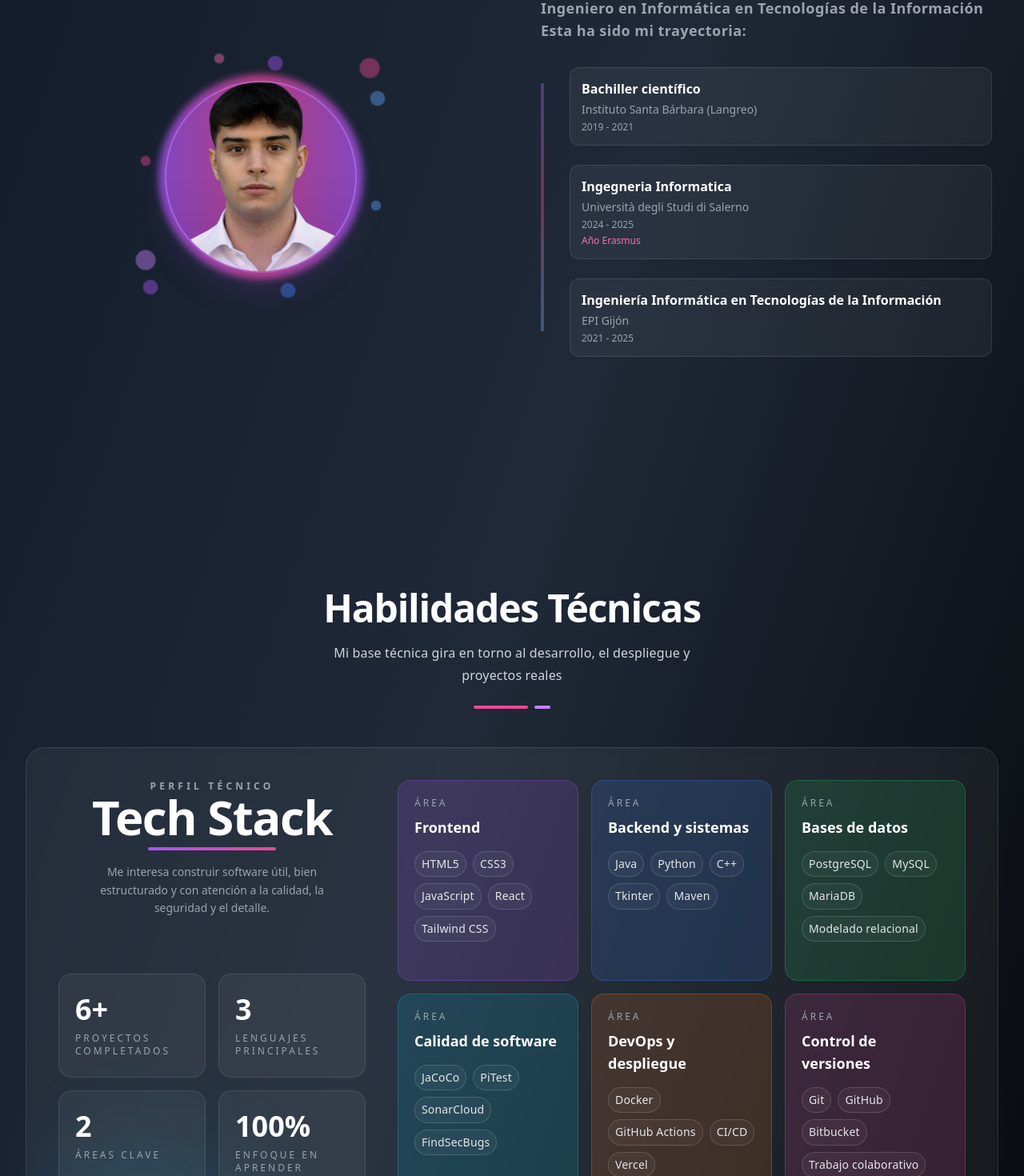
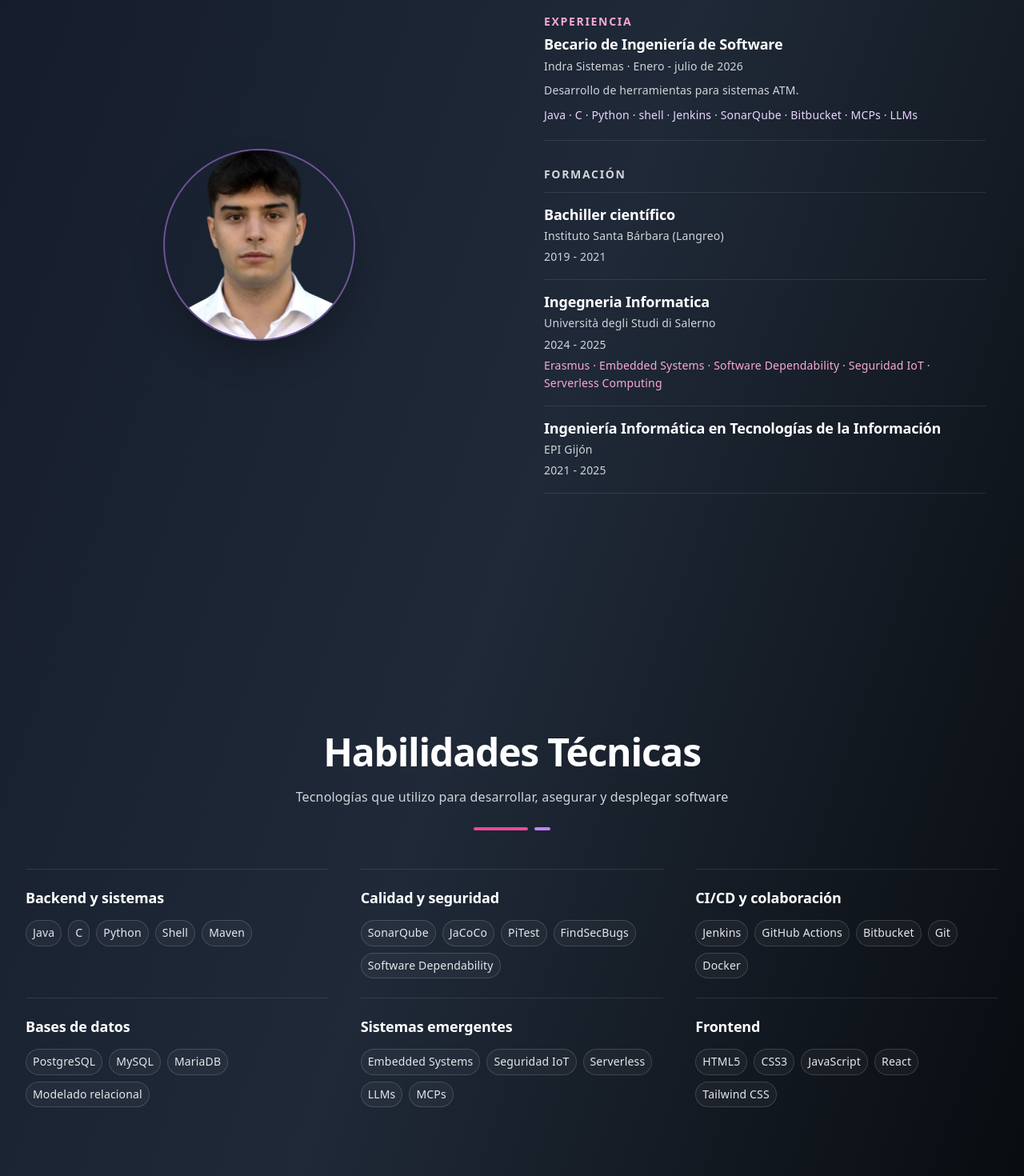
Before and after one commit to medinafdzz/Portfolio, a React (Vite) app: page / in a window 1280 px wide. Shown: the part 1160-2630 px from the top of the page at 80% size. Built offline with nearby package versions, Linux system fonts and the light colour scheme.

Commit message:
feat: update experience and technical skills

```diff
--- a/src/components/About.jsx
+++ b/src/components/About.jsx
@@ -1,10 +1,24 @@
 import SectionTitle from './SectionTitle';
-import perfilImg from '../assets/perfil.png';
+import perfilSmall from '../assets/perfil-256.webp';
+import perfilLarge from '../assets/perfil-480.webp';
 
 function About() {
+  const experience = {
+    title: 'Becario de Ingeniería de Software',
+    center: 'Indra Sistemas',
+    years: 'Enero - julio de 2026',
+    description: 'Desarrollo de herramientas para sistemas ATM.',
+    tools: 'Java · C · Python · shell · Jenkins · SonarQube · Bitbucket · MCPs · LLMs',
+  };
+
   const education = [
     { title: 'Bachiller científico', center: 'Instituto Santa Bárbara (Langreo)', years: '2019 - 2021' },
-    { title: 'Ingegneria Informatica ', center: 'Università degli Studi di Salerno', years: '2024 - 2025', note: 'Año Erasmus' },
+    {
+      title: 'Ingegneria Informatica',
+      center: 'Università degli Studi di Salerno',
+      years: '2024 - 2025',
+      note: 'Erasmus · Embedded Systems · Software Dependability · Seguridad IoT · Serverless Computing',
+    },
     { title: 'Ingeniería Informática en Tecnologías de la Información', center: 'EPI Gijón', years: '2021 - 2025' },
   ];
 
@@ -14,66 +28,51 @@ function About() {
         Sobre mí
       </SectionTitle>
 
-      <div className="grid grid-cols-1 md:grid-cols-2 gap-8 md:gap-10 items-center">
-        {/* Contenedor de imagen (responsive) */}
-        <div className="relative group flex justify-center mb-6 md:mb-0 px-6 sm:px-10">
-          {/* Brillo de fondo */}
-          <div className="absolute inset-6 sm:inset-8 bg-gradient-to-r from-purple-600/30 to-pink-600/30 rounded-full blur-2xl opacity-0 group-hover:opacity-100 transition-opacity duration-500"></div>
-
-          {/* Contenedor de la imagen */}
-          <div className="relative">
-            {/* Anillo animado exterior */}
-            <div className="absolute -inset-1 sm:-inset-2 bg-gradient-to-r from-purple-500 via-pink-500 to-purple-500 rounded-full opacity-60 sm:opacity-75 blur-sm transform transition-transform duration-500 group-hover:opacity-100 group-hover:scale-105 animate-pulse"></div>
-
-            {/* Círculo con imagen */}
-            <div className="relative w-32 h-32 xs:w-40 xs:h-40 sm:w-52 sm:h-52 md:w-60 md:h-60 rounded-full overflow-hidden border-2 border-purple-400/50 shadow-2xl shadow-purple-500/20 group-hover:scale-105 transition-all duration-500">
+      <div className="grid grid-cols-1 items-center gap-10 md:grid-cols-2 md:gap-12">
+        <div className="group flex justify-center px-6 sm:px-10">
+          <div>
+            <div className="relative h-32 w-32 overflow-hidden rounded-full border-2 border-purple-400/50 shadow-2xl shadow-black/30 transition-transform duration-500 group-hover:scale-105 xs:h-40 xs:w-40 sm:h-52 sm:w-52 md:h-60 md:w-60">
               <img
-                src={perfilImg}
-                alt="Alejandro Medina - Foto de perfil"
+                src={perfilLarge}
+                srcSet={`${perfilSmall} 256w, ${perfilLarge} 480w`}
+                sizes="(min-width: 768px) 240px, (min-width: 640px) 208px, (min-width: 475px) 160px, 128px"
+                alt="Retrato de Alejandro Medina"
+                width="480"
+                height="480"
                 className="w-full h-full object-cover object-center scale-110"
+                loading="lazy"
+                decoding="async"
+                fetchPriority="low"
               />
-              {/* Overlay sutil para mejorar contraste */}
-              <div className="absolute inset-0 bg-gradient-to-b from-transparent via-transparent to-purple-900/20"></div>
             </div>
-
-            {/* Decoración: puntos alrededor*/}
-            <div className="absolute -top-6 -right-6 w-4 h-4 bg-pink-500 rounded-full animate-ping"></div>
-            <div className="absolute -bottom-6 -left-6 w-3 h-3 bg-purple-500 rounded-full animate-ping"></div>
-            <div className="absolute top-4 -right-8 w-3 h-3 bg-blue-400 rounded-full animate-ping"></div>
-            <div className="absolute -top-8 left-16 w-2 h-2 bg-pink-400 rounded-full animate-ping"></div>
-            <div className="absolute bottom-2 -left-8 w-4 h-4 bg-purple-400 rounded-full animate-ping"></div>
-            <div className="absolute -bottom-7 right-20 w-3 h-3 bg-blue-500 rounded-full animate-ping"></div>
-            <div className="absolute top-24 -left-7 w-2 h-2 bg-pink-500 rounded-full animate-ping"></div>
-            <div className="absolute -top-7 right-24 w-3 h-3 bg-purple-500 rounded-full animate-ping"></div>
-            <div className="absolute bottom-20 -right-7 w-2 h-2 bg-blue-400 rounded-full animate-ping"></div>
           </div>
         </div>
 
-          {/* Texto y línea temporal */}
-        <div className="space-y-3 md:space-y-5 px-1 xs:px-4">
-          <div className="space-y-3">
-            <p className="text-center md:text-left text-gray-400 text-sm xs:text-base md:text-lg leading-relaxed xs:leading-6 md:leading-7 tracking-wide">
-              <span className="font-bold block">
-                Ingeniero en Informática en Tecnologías de la Información <br />
-                Esta ha sido mi trayectoria:
-              </span>
+        <div className="min-w-0 space-y-8 px-1 break-words xs:px-4">
+          <article className="border-y border-white/10 py-5">
+            <p className="type-label text-pink-300">
+              Experiencia
             </p>
-          </div>
+            <h3 className="type-title mt-2 text-white">{experience.title}</h3>
+            <p className="type-compact type-numeric mt-1 text-gray-300">
+              {experience.center} · {experience.years}
+            </p>
+            <p className="type-compact mt-2 text-gray-300">{experience.description}</p>
+            <p className="type-compact mt-2 text-purple-200">{experience.tools}</p>
+          </article>
 
-          {/* Línea temporal de estudios */}
-          <div className="relative flex flex-col items-start pt-3 pl-7">
-            {/* Línea vertical a la izquierda */}
-            <div className="absolute left-0 top-8 bottom-8 w-1 bg-gradient-to-b from-purple-500 via-pink-500 to-blue-400 opacity-40 z-0"></div>
-            {education.map((edu) => (
-              <div key={edu.title} className="relative z-10 w-full mb-6 last:mb-0 ml-2">
-                <div className="bg-white/5 border border-white/10 rounded-xl p-3.5 flex-1 hover:bg-purple-500/10 hover:border-purple-500/30 transition-all duration-300">
-                  <h3 className="font-semibold text-white mb-1 text-base">{edu.title}</h3>
-                  <p className="text-sm text-gray-400 mb-1">{edu.center}</p>
-                  <p className="text-xs text-gray-400">{edu.years}</p>
-                  {edu.note && <p className="text-xs text-pink-400 mt-1">{edu.note}</p>}
-                </div>
-              </div>
-            ))}
+          <div>
+            <p className="type-label mb-3 text-gray-300">Formación</p>
+            <div className="divide-y divide-white/10 border-y border-white/10">
+              {education.map((edu) => (
+                <article key={edu.title} className="py-4">
+                  <h3 className="type-title mb-1 text-white">{edu.title}</h3>
+                  <p className="type-compact mb-1 text-gray-300">{edu.center}</p>
+                  <p className="type-compact type-numeric text-gray-300">{edu.years}</p>
+                  {edu.note && <p className="type-compact mt-1 text-pink-300">{edu.note}</p>}
+                </article>
+              ))}
+            </div>
           </div>
         </div>
       </div>
--- a/src/components/Skills.jsx
+++ b/src/components/Skills.jsx
@@ -1,117 +1,51 @@
+import Badge from './Badge';
 import SectionTitle from './SectionTitle';
-import Badge from './Badge';
 
 function Skills() {
   const skillCategories = [
     {
-      title: "Frontend",
-      color: "purple",
-      skills: ["HTML5", "CSS3", "JavaScript", "React", "Tailwind CSS"]
+      title: 'Backend y sistemas',
+      skills: ['Java', 'C', 'Python', 'Shell', 'Maven'],
     },
     {
-      title: "Backend y sistemas",
-      color: "blue",
-      skills: ["Java", "Python", "C++", "Tkinter", "Maven"]
+      title: 'Calidad y seguridad',
+      skills: ['SonarQube', 'JaCoCo', 'PiTest', 'FindSecBugs', 'Software Dependability'],
     },
     {
-      title: "Bases de datos",
-      color: "green",
-      skills: ["PostgreSQL", "MySQL", "MariaDB", "Modelado relacional"]
+      title: 'CI/CD y colaboración',
+      skills: ['Jenkins', 'GitHub Actions', 'Bitbucket', 'Git', 'Docker'],
     },
     {
-      title: "Calidad de software",
-      color: "cyan",
-      skills: ["JaCoCo", "PiTest", "SonarCloud", "FindSecBugs"]
+      title: 'Bases de datos',
+      skills: ['PostgreSQL', 'MySQL', 'MariaDB', 'Modelado relacional'],
     },
     {
-      title: "DevOps y despliegue",
-      color: "orange",
-      skills: ["Docker", "GitHub Actions", "CI/CD", "Vercel"]
+      title: 'Sistemas emergentes',
+      skills: ['Embedded Systems', 'Seguridad IoT', 'Serverless', 'LLMs', 'MCPs'],
     },
     {
-      title: "Control de versiones",
-      color: "pink",
-      skills: ["Git", "GitHub", "Bitbucket", "Trabajo colaborativo"]
-    }
+      title: 'Frontend',
+      skills: ['HTML5', 'CSS3', 'JavaScript', 'React', 'Tailwind CSS'],
+    },
   ];
-
-  const stats = [
-    { number: "6+", label: "Proyectos completados" },
-    { number: "3", label: "Lenguajes principales" },
-    { number: "2", label: "Áreas clave" },
-    { number: "100%", label: "Enfoque en aprender" }
-  ];
-
-  const bgColors = {
-    purple: "bg-purple-500/15 border-purple-500/30",
-    blue: "bg-blue-500/15 border-blue-500/30",
-    green: "bg-green-500/15 border-green-500/30",
-    cyan: "bg-cyan-500/15 border-cyan-500/30",
-    orange: "bg-orange-500/15 border-orange-500/30",
-    pink: "bg-pink-500/15 border-pink-500/30"
-  };
 
   return (
     <div>
-      <SectionTitle subtitle="Mi base técnica gira en torno al desarrollo, el despliegue y proyectos reales">
+      <SectionTitle subtitle="Tecnologías que utilizo para desarrollar, asegurar y desplegar software">
         Habilidades Técnicas
       </SectionTitle>
 
-      <div className="relative overflow-hidden rounded-3xl border border-white/10 bg-white/5 backdrop-blur-sm px-5 xs:px-6 md:px-8 lg:px-10 py-6 md:py-10">
-        <div className="pointer-events-none absolute -bottom-36 left-10 h-64 w-64 rounded-full bg-gradient-to-tr from-blue-500/40 via-cyan-500/30 to-transparent blur-3xl opacity-70"></div>
-
-        <div className="relative flex flex-col gap-10 lg:flex-row lg:items-stretch lg:min-h-[420px]">
-          <div className="flex-1 lg:max-w-sm flex flex-col justify-between gap-8">
-            <div className="space-y-4">
-              <div className="flex flex-col items-center text-center w-full">
-                <p className="text-xs font-semibold uppercase tracking-[0.35em] text-gray-400">Perfil técnico</p>
-                <h3 className="text-5xl md:text-6xl font-black tracking-tight text-white">Tech Stack</h3>
-                <div className="mt-2 h-1 w-32 md:w-40 rounded-full gradient-primary"></div>
-                <p className="mt-4 max-w-xs text-sm leading-relaxed text-gray-400">
-                  Me interesa construir software útil, bien estructurado y con atención a la calidad, la seguridad y el detalle.
-                </p>
-              </div>
-            </div>
-
-            <div className="grid grid-cols-2 gap-4 auto-rows-fr">
-              {stats.map((stat) => (
-                <div
-                  key={stat.label}
-                  className="rounded-2xl border border-white/10 bg-white/5 px-5 py-6"
-                >
-                  <div className="text-3xl md:text-4xl font-bold text-white">{stat.number}</div>
-                  <p className="mt-2 text-xs font-medium uppercase tracking-[0.25em] text-gray-400">
-                    {stat.label}
-                  </p>
-                </div>
+      <div className="grid gap-x-10 sm:grid-cols-2 xl:grid-cols-3">
+        {skillCategories.map((category) => (
+          <article key={category.title} className="min-w-0 border-t border-white/10 py-6">
+            <h3 className="type-title text-white">{category.title}</h3>
+            <div className="mt-4 flex flex-wrap gap-2">
+              {category.skills.map((skill) => (
+                <Badge key={skill}>{skill}</Badge>
               ))}
             </div>
-          </div>
-
-          <div className="flex-1">
-            <div className="grid auto-rows-fr gap-4 sm:grid-cols-2 xl:grid-cols-3 h-full">
-              {skillCategories.map((category) => (
-                <div
-                  key={category.title}
-                  className={`group relative flex h-full flex-col rounded-2xl border px-5 py-5 transition-all duration-300 hover:-translate-y-1 hover:border-white/30 hover:bg-white/10 cursor-pointer ${bgColors[category.color]}`}
-                >
-                  <div>
-                    <p className="text-xs uppercase tracking-[0.25em] text-gray-400">Área</p>
-                    <h4 className="mt-2 text-lg font-semibold text-white">{category.title}</h4>
-                  </div>
-
-                  <div className="mt-4 flex flex-wrap gap-2">
-                    {category.skills.map((skill) => (
-                      <Badge key={skill} color={category.color} size="sm">
-                        {skill}
-                      </Badge>
-                    ))}
-                  </div>
-                </div>
-              ))}
-            </div>
-          </div>
-        </div>
+          </article>
+        ))}
       </div>
     </div>
   );
```
Also changed, not shown: src/assets/perfil-256.webp (added), src/assets/perfil-480.webp (added).
